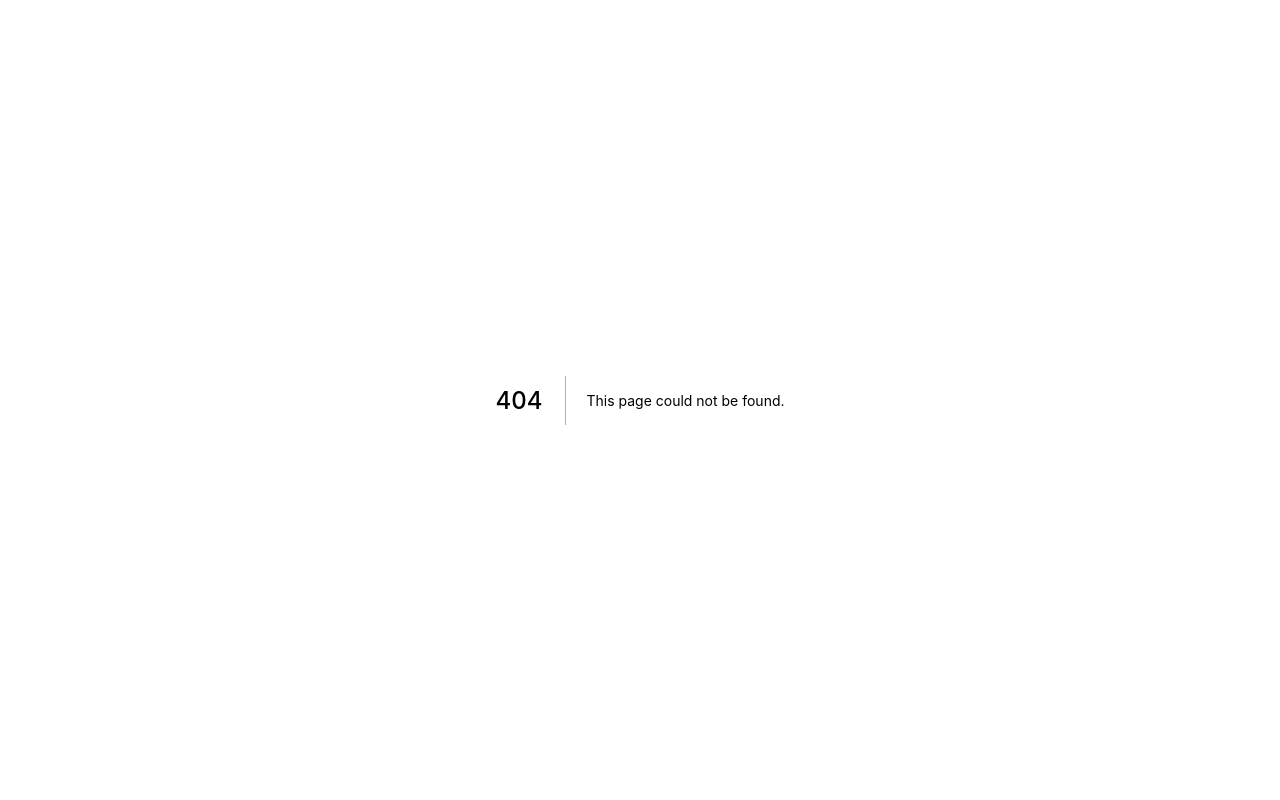
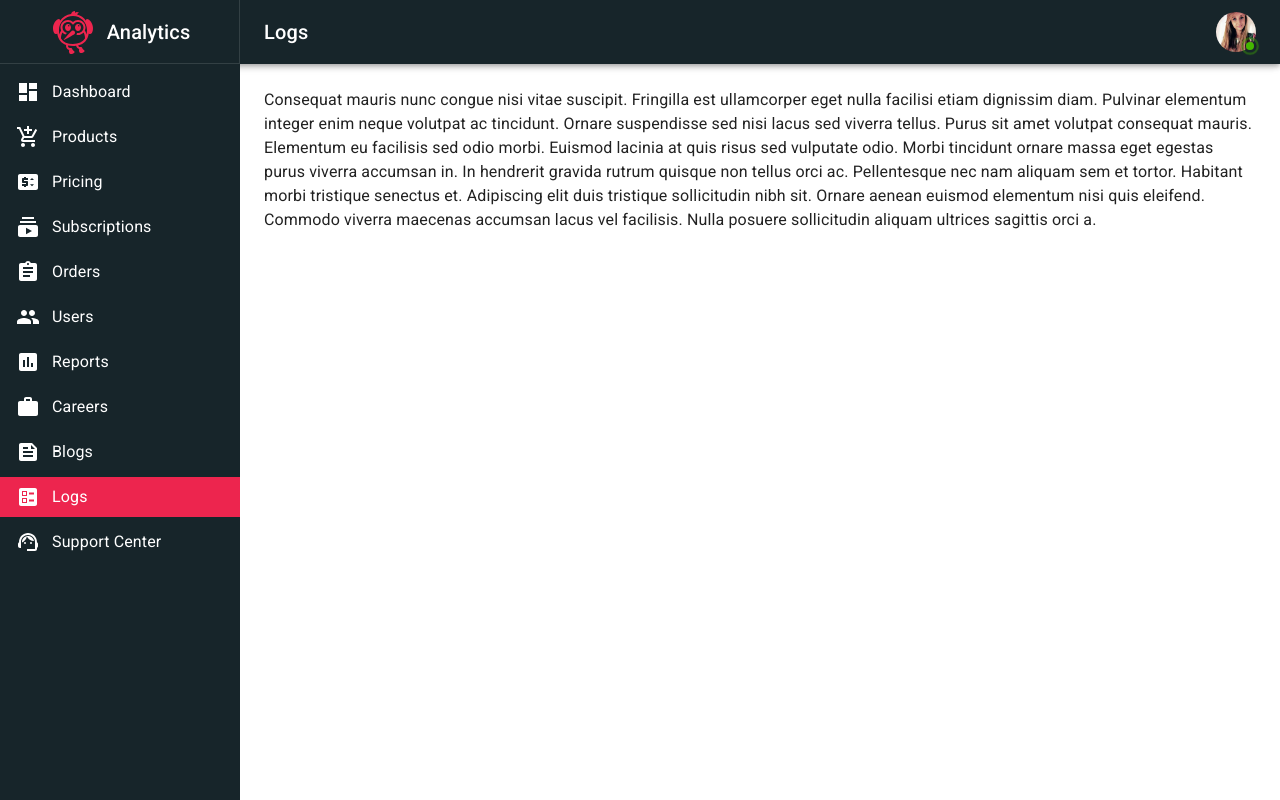
Before and after one commit to titprashantv/next-ts, a Next.js app: page /logs in a window 1280 px wide. Before the commit this address had no page. Built offline with nearby package versions, Linux system fonts and the light colour scheme.

Commit message:
Add pages

```diff
--- a/components/navigation/MainMenu.tsx
+++ b/components/navigation/MainMenu.tsx
@@ -8,6 +8,7 @@ const MainMenu = [
     {name: 'Reports', icon: 'InsertChart', path: '/reports'},
     {name: 'Careers', icon: 'Work', path: '/careers'},
     {name: 'Blogs', icon: 'Feed', path: '/blogs'},
+    {name: 'Logs', icon: 'Ballot', path: '/logs'},
     {name: 'Support Center', icon: 'SupportAgent', path: '/support'}
 ];
 export default MainMenu;
--- a/components/navigation/NavIcon.tsx
+++ b/components/navigation/NavIcon.tsx
@@ -1,5 +1,5 @@
 import * as React from 'react';
-import {Dashboard, AddShoppingCart, PriceChange, Subscriptions, Assignment, Group, InsertChart, Work, Feed, SupportAgent} from '@mui/icons-material';
+import {Dashboard, AddShoppingCart, PriceChange, Subscriptions, Assignment, Group, InsertChart, Work, Feed, Ballot,SupportAgent} from '@mui/icons-material';
 
 interface Props {
     icon: string;
@@ -26,6 +26,8 @@ const NavIcon = (props: Props) => {
             return <Work/>;
         case 'Feed':
             return <Feed/>;
+        case 'Ballot':
+            return <Ballot/>;
         case 'SupportAgent':
             return <SupportAgent/>;
         default:
--- /dev/null
+++ b/pages/logs.tsx
@@ -0,0 +1,17 @@
+import * as React from 'react';
+import {Typography} from '@mui/material';
+import Layout from "../components/Layout";
+
+export default function Logs() {
+    return (
+        <Layout pageTitle="Logs">
+            <Typography paragraph>
+                Consequat mauris nunc congue nisi vitae suscipit. Fringilla est ullamcorper eget nulla facilisi etiam dignissim diam. Pulvinar elementum integer enim neque volutpat ac tincidunt.
+                Ornare suspendisse sed nisi lacus sed viverra tellus. Purus sit amet volutpat consequat mauris. Elementum eu facilisis sed odio morbi. Euismod lacinia at quis risus sed vulputate odio.
+                Morbi tincidunt ornare massa eget egestas purus viverra accumsan in. In hendrerit gravida rutrum quisque non tellus orci ac. Pellentesque nec nam aliquam sem et tortor. Habitant morbi
+                tristique senectus et. Adipiscing elit duis tristique sollicitudin nibh sit. Ornare aenean euismod elementum nisi quis eleifend. Commodo viverra maecenas accumsan lacus vel facilisis.
+                Nulla posuere sollicitudin aliquam ultrices sagittis orci a.
+            </Typography>
+        </Layout>
+    );
+};
```
